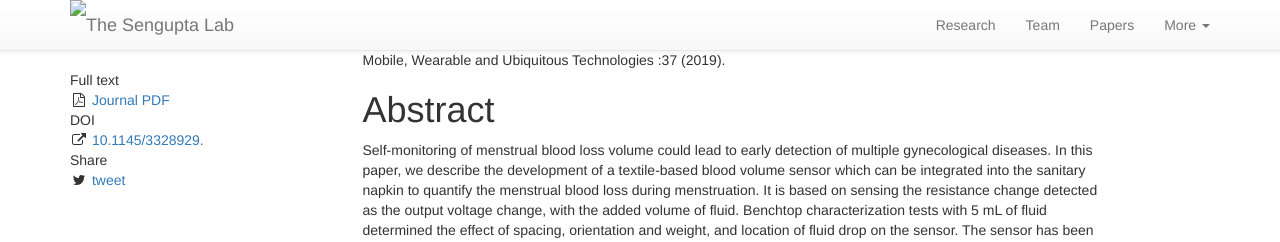
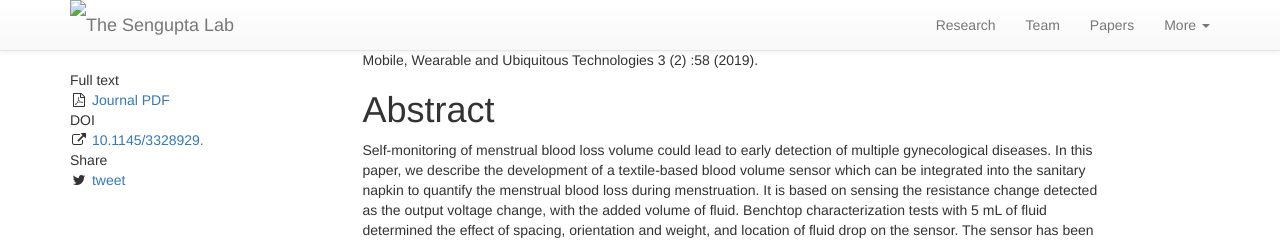
Before and after one commit to debarka/senguptalab.github.io, a Jekyll site: the page built from papers/_posts/2019-06-21-MenstruLoss.md, in a window 1280 px wide. Shown: the top 242 px of the page. Built offline with Jekyll 4.4.1, drawn with Linux system fonts in a browser that asks for light colours; nearby versions of some CDN libraries; library files that are not in the unit come from our copies.

Commit message:
Update 2019-06-21-MenstruLoss.md

```diff
--- a/papers/_posts/2019-06-21-MenstruLoss.md
+++ b/papers/_posts/2019-06-21-MenstruLoss.md
@@ -5,9 +5,9 @@ year: "2019"
 shortref: "Mukherjee et al. Proceedings of the ACM on Interactive, Mobile, Wearable and Ubiquitous Technologies 2019"
 nickname:
 journal: "Proceedings of the ACM on Interactive, Mobile, Wearable and Ubiquitous Technologies"
-volume:
-issue:
-pages: 37
+volume: 3
+issue: 2
+pages: 58
 authors: "Manideepa Mukherjee, Sana Ali Naqvi, Anushika Verma, Debarka Sengupta, Aman Parnami"
 image: https://debarka.github.io/senguptalab/assets/images/papers/MenstruLoss.jpg
 pdf:
```
